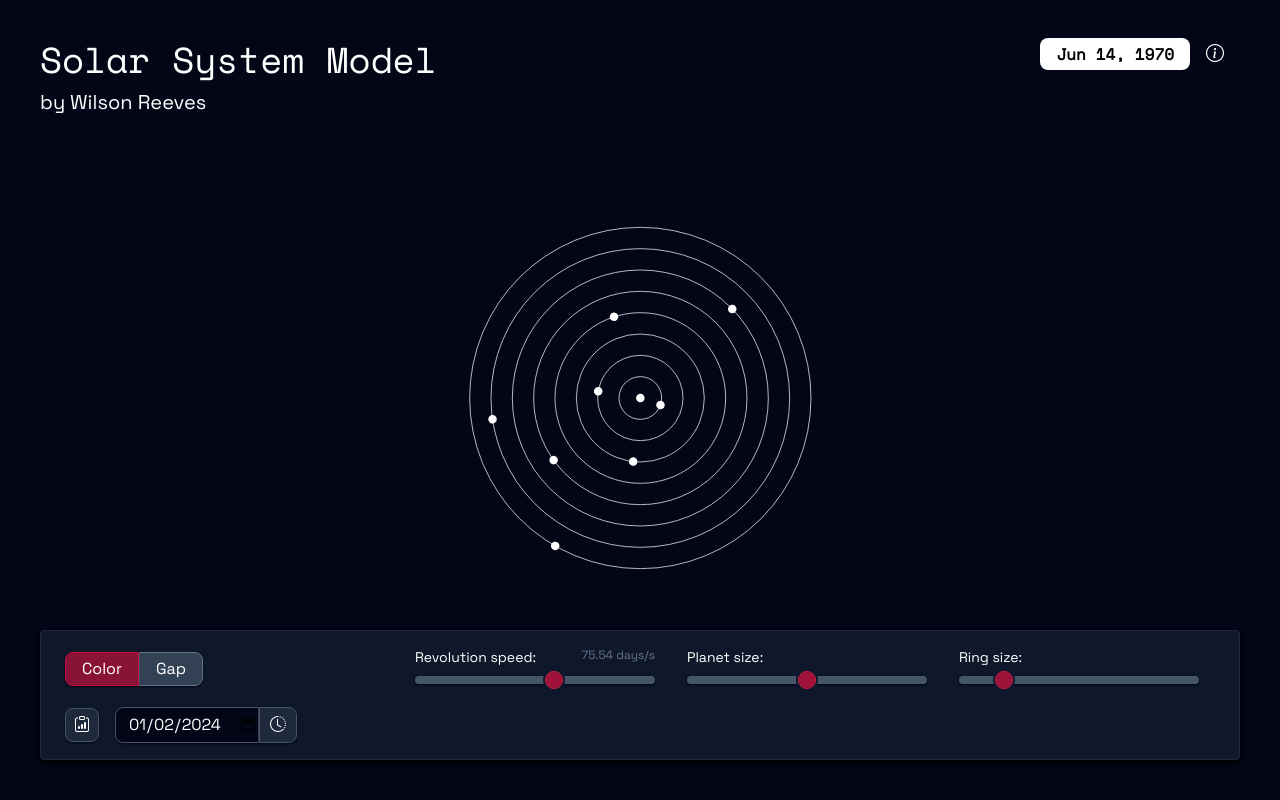
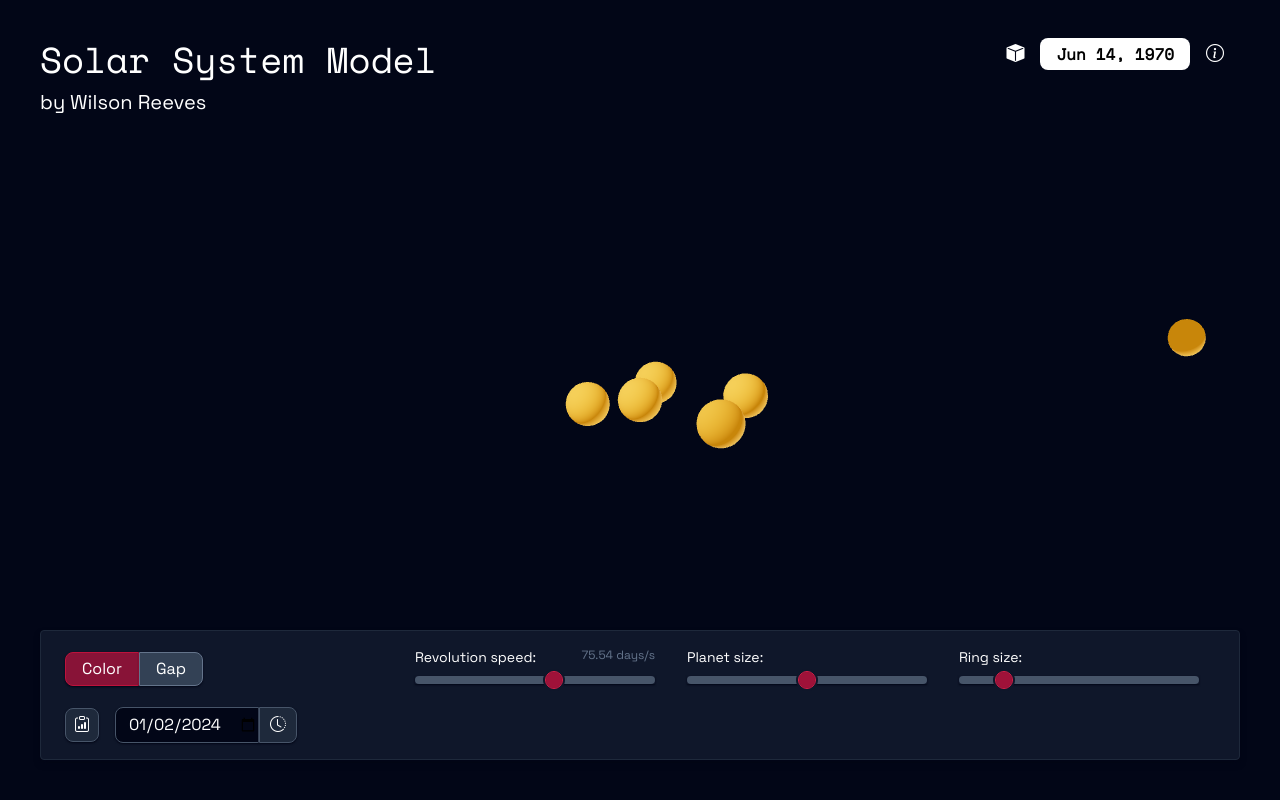
Before and after one commit to WrillicR/solar-system-model, a Next.js app: page / in a window 1280 px wide. Built offline with nearby package versions, Linux system fonts and the light colour scheme.

Commit message:
Add 3D toggle

```diff
--- a/app/components/controls.jsx
+++ b/app/components/controls.jsx
@@ -58,11 +58,11 @@ export default function Controls(props) {
           </div>
         </Modal>
         <div className="absolute left-0 bottom-0 p-10 w-full">
-        <div className="h-18 border border-slate-800 bg-slate-900 shadow-md shadow-black p-2 md:px-6 rounded w-full">
+        <div className="h-18 border border-slate-800 bg-slate-900 shadow-md shadow-slate-950 p-2 md:px-6 rounded w-full">
           <div className="flex justify-between flex-wrap">
             <div className="flex justify-center items-center py-2 flex-auto xl:flex-none">
-              <button className={`outline-none px-4 py-1 rounded-s-lg hover:brightness-75 active:brightness-50 transition-all border active:bg-rose-500 active:border-rose-300 shadow-sm shadow-slate-950 z-20 ${ props.color ? "bg-rose-500 border-rose-300" : "bg-rose-900 border-rose-700"}`} onClick={e => props.handleColor(!props.color)}>Color</button>
-              <button className={`px-4 py-1 rounded-e-lg hover:brightness-75 active:brightness-50 transition-all border active:bg-slate-400 active:border-slate-200 active:text-slate-950 shadow-sm shadow-slate-950 z-10 ${ props.gap ? "bg-slate-400 border-slate-200 text-slate-950" : "bg-slate-700 border-slate-500"}`} onClick={e => props.handleGap(!props.gap)}>Gap</button>
+              <button className={`outline-none px-4 py-1 rounded-s-lg hover:brightness-75 active:brightness-50 transition-all border active:bg-rose-500 active:border-rose-300 shadow-sm shadow-slate-950 ${ props.color ? "bg-rose-500 border-rose-300" : "bg-rose-900 border-rose-700"}`} onClick={e => props.handleColor(!props.color)}>Color</button>
+              <button className={`px-4 py-1 rounded-e-lg hover:brightness-75 active:brightness-50 transition-all border active:bg-slate-400 active:border-slate-200 active:text-slate-950 shadow-sm shadow-slate-950 ${ props.gap ? "bg-slate-400 border-slate-200 text-slate-950" : "bg-slate-700 border-slate-500"}`} onClick={e => props.handleGap(!props.gap)}>Gap</button>
             </div>
             <div className="flex justify-center items-center flex-wrap py-2">
               <div className="">
--- a/app/components/header.jsx
+++ b/app/components/header.jsx
@@ -28,12 +28,16 @@ export default function Header(props) {
             <p className="mb-8">Each planet is updated accordingly, 60 times per second.</p>
             <a target="_blank" href="https://en.wikipedia.org/wiki/VSOP_model" className="outline-none px-4 py-1 rounded-lg hover:brightness-75 active:brightness-50 transition-all border active:bg-rose-500 active:border-rose-300 shadow-sm shadow-slate-950 z-20 bg-rose-900 border-rose-700">Learn more about VSOP</a>
         </Modal>
-        <div className="flex-auto mb-8">
+        <div className="flex-auto mbsdf-8">
           <h1 className="text-4xl font-mono mb-2">Solar System Model</h1>
           <span className="text-xl me-4">by Wilson Reeves</span>
         </div>
         <div className="float-right">
-          <span className="px-4 py-1 font-mono font-bold bg-white text-black rounded-lg">
+          <span className="px-2">
+            <i className={`bi ${props.three ? "bi-box-fill" : "bi-box"} text-lg hover:bg-white hover:text-slate-950 py-1 px-2 rounded-full cursor-pointer active:brightness-75 transition-all`}
+              onClick={() => props.setThree(!props.three)}></i>
+          </span>
+          <span className="px-4 py-1 font-mono font-bold bg-white text-black rounded-lg select-none">
             {displayDate}
           </span>
           <span className="px-2">
--- a/app/components/model-three.jsx
+++ b/app/components/model-three.jsx
@@ -17,7 +17,7 @@ function Planet(props) {
       <mesh
         {...props}
         ref={ref}
-        scale={0.05}
+        scale={0.15}
         onPointerOver={(event) => (event.stopPropagation(), hover(true))}
         onPointerOut={(event) => hover(false)}>
         <sphereGeometry args={[1, 32, 32]} />
@@ -36,7 +36,7 @@ export default function ModelThree(props) {
     }, [props.date]);
 
     return (
-        <Canvas camera={{zoom: 5, fov: 1000, position: [0,16,6]}}>
+        <Canvas camera={{zoom: 5, fov: 1000, position: [0,16,2]}}>
             <ambientLight intensity={Math.PI / 2} />
             <spotLight position={[10, 10, 10]} angle={0.15} penumbra={1} decay={0} intensity={Math.PI} />
             <pointLight position={[-10, -10, -10]} decay={0} intensity={Math.PI} />
--- a/app/page.js
+++ b/app/page.js
@@ -14,7 +14,7 @@ const FRAMERATE = 60;
 
 export default function Home() {
 
-  const [three, setThree] = useState(false);
+  const [three, setThree] = useState(true);
 
   const [speed, setSpeed] = useState(1);
   const [viewDate, setViewDate] = useState(2440423.17847);
@@ -27,6 +27,10 @@ export default function Home() {
   const lastFrameTimeRef = useRef(performance.now());
 
   let myTimeout = useRef(null);
+
+  const handleThree = (bool) => {
+    setThree(bool);
+  }
 
   const handleSpeed = (num) => {
     speedRef.current = num;
@@ -68,7 +72,7 @@ export default function Home() {
   return (
     <div className="h-full">
       <div className="flex justify-center items-center relative w-full h-full">
-        <Header date={viewDate} />
+        <Header date={viewDate} three={three} setThree={handleThree}/>
         {three ?
           <ModelThree date={viewDate} />
           :
```
